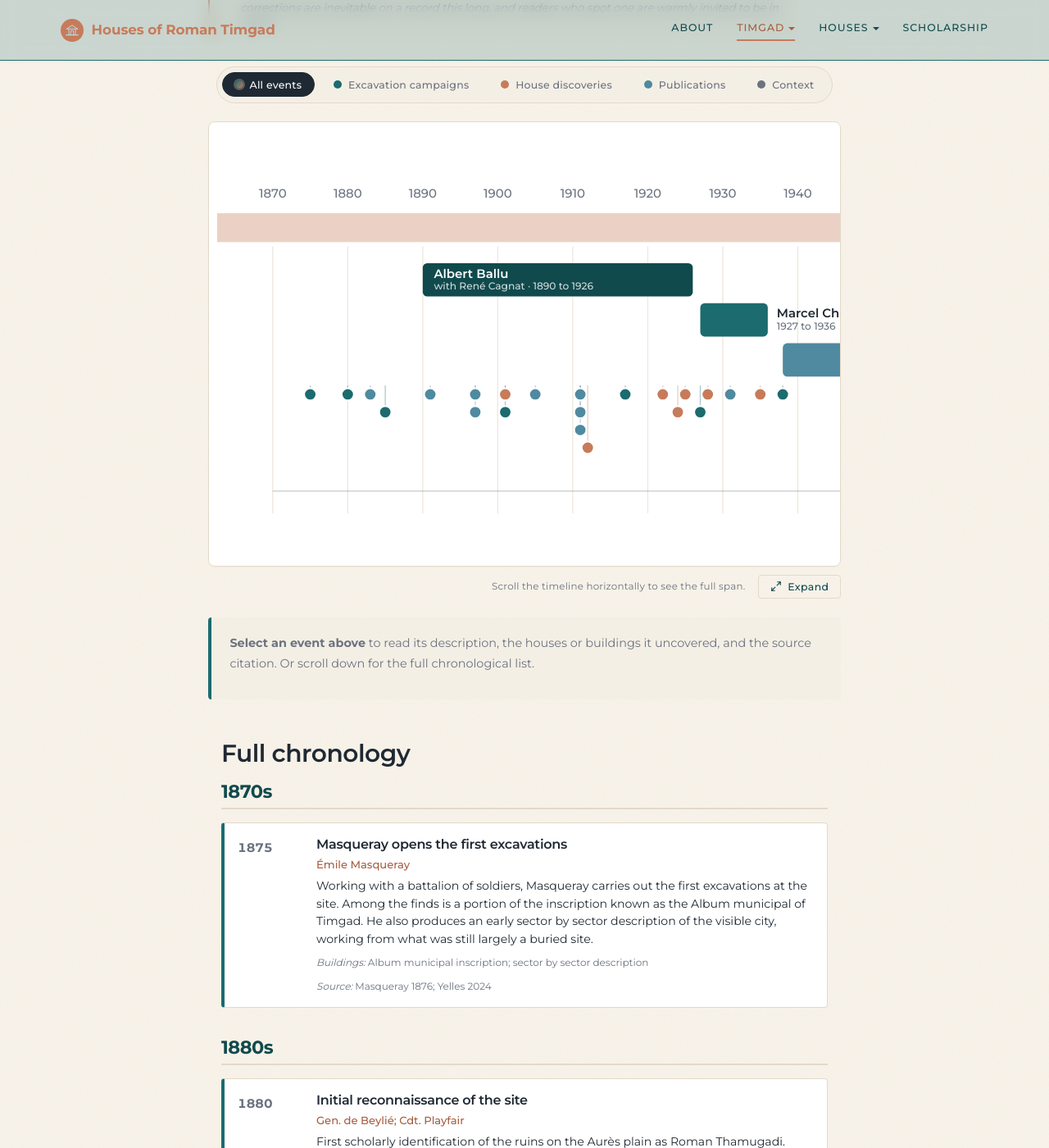
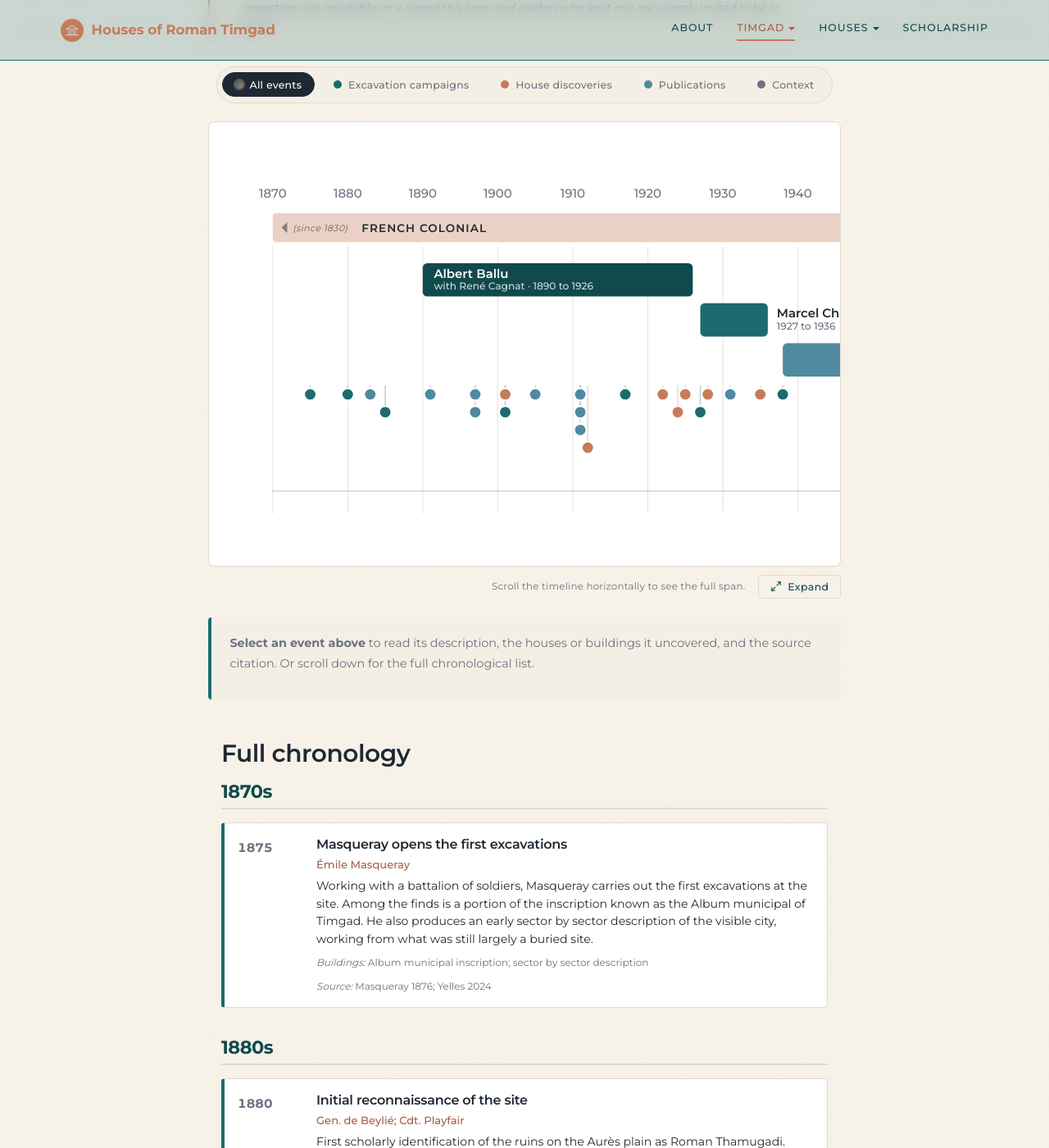
Before and after one commit to kimedher/timgadhouses, a Jekyll site: the page built from timgad/timeline.md, in a window 1280 px wide and 1400 px high, scrolled down 976 px. Shown: the whole window at 82% size. Built offline with Jekyll 4.4.1, drawn with Linux system fonts in a browser that asks for light colours; some of the changed lines change nothing that is shown.

Commit message:
Timeline viz: pull French Colonial band back to 1870; add left arrow + small (since 1830) annotation at its left edge to signpost the earlier political start

```diff
--- a/timgad/timeline.md
+++ b/timgad/timeline.md
@@ -323,6 +323,17 @@ Timgad has been excavated for nearly 150 years, across three rather different po
   text-transform: uppercase;
   fill: var(--text);
 }
+.timeline-svg .tl-era-prelude {
+  font-size: 8px;
+  font-style: italic;
+  fill: var(--text);
+  fill-opacity: 0.65;
+  letter-spacing: 0.04em;
+}
+.timeline-svg .tl-era-prelude-arrow {
+  fill: var(--text);
+  fill-opacity: 0.5;
+}
 .timeline-svg .tl-director-label {
   font-size: 11px;
   font-weight: 600;
@@ -608,8 +619,9 @@ Timgad has been excavated for nearly 150 years, across three rather different po
 
   const ERAS = [
     {
-      start: 1830, end: 1962,
+      start: 1870, end: 1962,
       label: 'French Colonial',
+      prelude: '(since 1830)',
       color: '#C77B5A',
       y: 100, height: 24
     },
@@ -1018,8 +1030,24 @@ Timgad has been excavated for nearly 150 years, across three rather different po
       x: eraX, y: ERA_Y, width: eraW, height: ERA_H,
       fill: era.color, class: 'tl-era-band', rx: 3
     }));
+    let labelX = eraX + 10;
+    if (era.prelude) {
+      // Left-pointing arrow signpost for "this era extends earlier than the chart shows"
+      const ax = eraX + 8;
+      const ay = ERA_Y + ERA_H / 2;
+      const aw = 5, ah = 5;
+      svg.appendChild(el('polygon', {
+        points: ax + ',' + ay + ' ' + (ax + aw) + ',' + (ay - ah) + ' ' + (ax + aw) + ',' + (ay + ah),
+        class: 'tl-era-prelude-arrow'
+      }));
+      svg.appendChild(el('text', {
+        x: ax + aw + 5, y: ay + 3,
+        'text-anchor': 'start', class: 'tl-era-prelude'
+      }, era.prelude));
+      labelX = ax + aw + 5 + 62;  // leave room for the prelude annotation
+    }
     svg.appendChild(el('text', {
-      x: eraX + 10, y: ERA_Y + ERA_H / 2 + 4,
+      x: labelX, y: ERA_Y + ERA_H / 2 + 4,
       'text-anchor': 'start', class: 'tl-era-label'
     }, era.label));
   });
```
